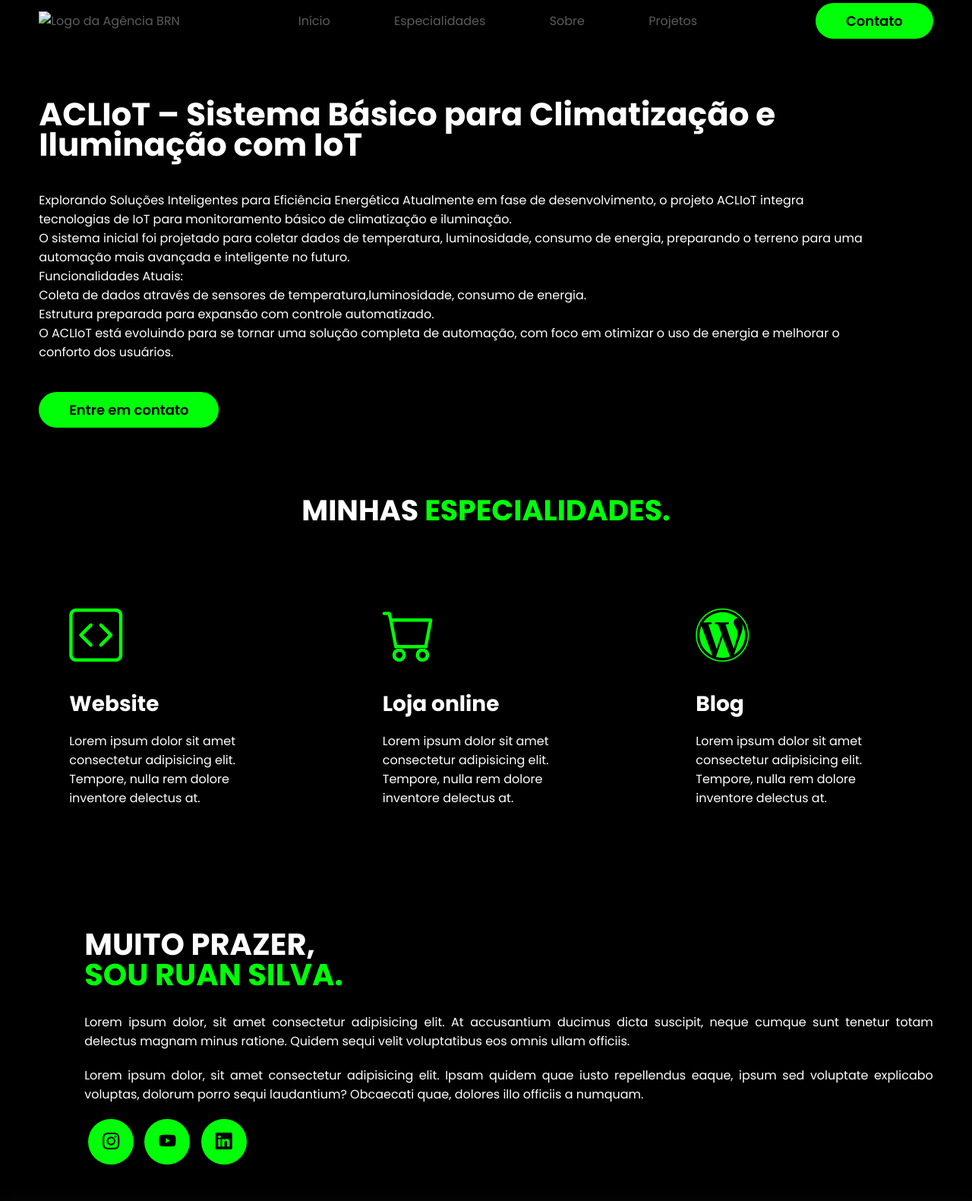
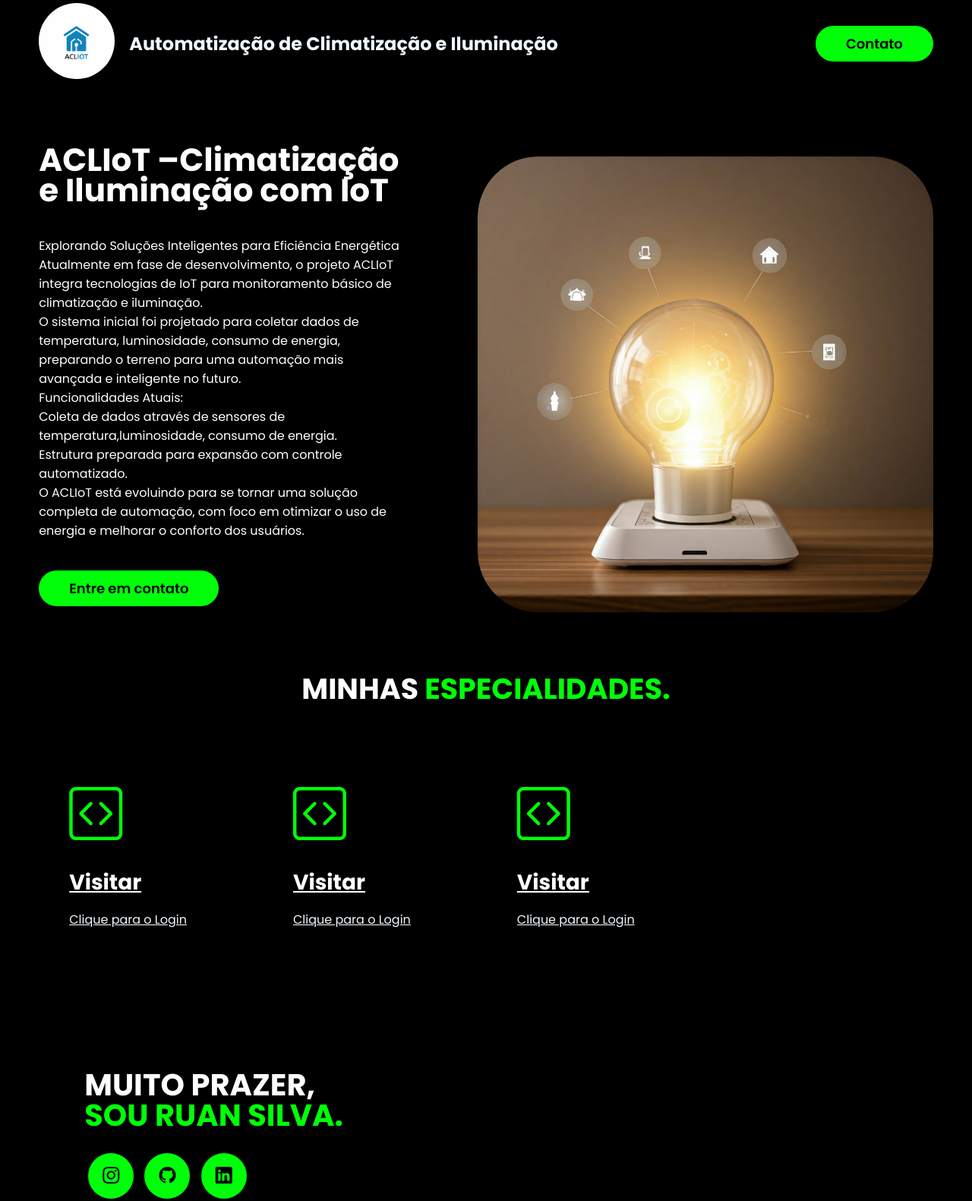
Before and after one commit to Ruansunshine/portfolioAci, a plain HTML site: page index.html in a window 1280 px wide. Shown: the part 36-1617 px from the top of the page at 76% size. Drawn offline with nearby package versions, Linux system fonts and the light colour scheme; a script that the page names is missing.

Commit message:
portfolio finalizado

```diff
--- a/index.html
+++ b/index.html
@@ -23,17 +23,12 @@
         <div class="interface">
             <div class="logo">
                 <a href="#">
-                    <img src="images/logo.png" alt="Logo da Agência BRN">
+                    <img src="imagens/Gemini_Generated_Image_i92peci92peci92p.jpeg" alt="Logo da Agência BRN">
                 </a>
             </div><!--logo-->
 
             <nav class="menu-desktop">
-                <ul>
-                    <li><a href="#">Início</a></li>
-                    <li><a href="#">Especialidades</a></li>
-                    <li><a href="#">Sobre</a></li>
-                    <li><a href="#">Projetos</a></li>
-                </ul>
+               <h1 style="color: aliceblue; margin-right: 40vh;">Automatização de Climatização e Iluminação</h1>
             </nav>
 
             <div class="btn-contato">
@@ -71,7 +66,7 @@
             <div class="interface">
                 <div class="flex">
                     <div class="txt-topo-site">
-                        <h1>ACLIoT – Sistema Básico para Climatização e Iluminação com IoT<span></span></h1>
+                        <h1>ACLIoT –Climatização e Iluminação com IoT<span></span></h1>
                         <p>Explorando Soluções Inteligentes para Eficiência Energética
 
                             Atualmente em fase de desenvolvimento, o projeto ACLIoT integra tecnologias de IoT para monitoramento básico de climatização e iluminação. <br> O sistema inicial foi projetado para coletar dados de temperatura, luminosidade, consumo de energia, preparando o terreno para uma automação mais avançada e inteligente no futuro.
@@ -91,33 +86,51 @@
                     </div><!--txt-topo-site-->
 
                     <div class="img-topo-site">
-                        <img src="images/pessoa.png" alt="">
+                        <img style="border-radius: 10vh;" src="imagens/Gemini_Generated_Image_7zm5gx7zm5gx7zm5.jpeg" alt="">
                     </div><!--img-topo-site-->
                 </div><!--flex-->
             </div><!--interface-->
-        </section><!--topo-do-site-->
-
+        </section>
         <section class="especiliadades">
             <div class="interface">
                 <h2 class="titulo">MINHAS <span>ESPECIALIDADES.</span></h2>
                 <div class="flex">
                     <div class="especialidades-box">
+
                         <i class="bi bi-code-square"></i>
-                        <h3>Website</h3>
-                        <p>Lorem ipsum dolor sit amet consectetur adipisicing elit. Tempore, nulla rem dolore inventore delectus at.</p>
+                        <a href="http://localhost/projetoAci/app/views/users/login.php" class="especialidades-box">
+                        <h3>Visitar</h3>
+                            <p style="color: aliceblue;">Clique para o Login</p>
+
+                        </a>
+
                     </div><!--especialidades-box-->
 
-                    <div class="especialidades-box">
-                        <i class="bi bi-cart"></i>
-                        <h3>Loja online</h3>
-                        <p>Lorem ipsum dolor sit amet consectetur adipisicing elit. Tempore, nulla rem dolore inventore delectus at.</p>
-                    </div><!--especialidades-box-->
+                    <div class="flex">
+                        <div class="especialidades-box">
 
-                    <div class="especialidades-box">
-                        <i class="bi bi-wordpress"></i>
-                        <h3>Blog</h3>
-                        <p>Lorem ipsum dolor sit amet consectetur adipisicing elit. Tempore, nulla rem dolore inventore delectus at.</p>
-                    </div><!--especialidades-box-->
+                            <i class="bi bi-code-square"></i>
+                            <a href="http://localhost/projetoAci/app/views/users/login.php" class="especialidades-box">
+                            <h3>Visitar</h3>
+                                <p style="color: aliceblue;">Clique para o Login</p>
+
+                            </a>
+
+                        </div><!--especialidades-box-->
+
+
+                        <div class="flex">
+                            <div class="especialidades-box">
+
+                                <i class="bi bi-code-square"></i>
+                                <a href="http://localhost/projetoAci/app/views/users/login.php" class="especialidades-box">
+                                <h3>Visitar</h3>
+                                    <p style="color: aliceblue;">Clique para o Login</p>
+
+                                </a>
+
+                            </div><!--especialidades-box-->
+
                 </div><!--flex-->
             </div><!--interface-->
         </section><!--especiliadades-->
@@ -131,12 +144,10 @@
 
                     <div class="txt-sobre">
                         <h2>MUITO PRAZER, <span>SOU RUAN SILVA.</span></h2>
-                        <p>Lorem ipsum dolor, sit amet consectetur adipisicing elit. At accusantium ducimus dicta suscipit, neque cumque sunt tenetur totam delectus magnam minus ratione. Quidem sequi velit voluptatibus eos omnis ullam officiis.</p>
-                        <p>Lorem ipsum dolor, sit amet consectetur adipisicing elit. Ipsam quidem quae iusto repellendus eaque, ipsum sed voluptate explicabo voluptas, dolorum porro sequi laudantium? Obcaecati quae, dolores illo officiis a numquam.</p>
                         <div class="btn-social">
-                            <a href="#"><button><i class="bi bi-instagram"></i></button></a>
-                            <a href="#"><button><i class="bi bi-youtube"></i></button></a>
-                            <a href="#"><button><i class="bi bi-linkedin"></i></button></a>
+                            <a href="https://www.instagram.com/ruansilvaa.s/"><button><i class="bi bi-instagram"></i></button></a>
+                            <a href="https://github.com/Ruansunshine"><button><i class="bi bi-github"></i></button></a>
+                            <a href="https://www.linkedin.com/in/ruanlink/"><button><i class="bi bi-linkedin"></i></button></a>
                         </div><!--btn-social-->
                     </div><!--txt-sobre-->
                 </div><!--flex-->
--- a/style.css
+++ b/style.css
@@ -14,6 +14,12 @@ body {
 .interface {
     max-width: 1280px;
     margin: 0 auto;
+}
+.logo img {
+    max-width: 100%;  /* A imagem se adapta ao tamanho do contêiner */
+    height: auto;     /* Mantém a proporção original da imagem */
+    width: 100px;     /* Defina o tamanho desejado */
+    border-radius: 150vh;
 }
 
 .flex {
@@ -177,6 +183,8 @@ section.topo-do-site .flex {
 .topo-do-site .img-topo-site img {
     position: relative;
     animation: flutuar 2s ease-in-out infinite alternate;
+    width: 600px;     /* Defina o tamanho desejado */
+    height: 600px;
 }
 
 
```
Also changed, not shown: imagens/Gemini_Generated_Image_7zm5gx7zm5gx7zm5.jpeg (added), imagens/Gemini_Generated_Image_i92peci92peci92p.jpeg (added), imagens/Gemini_Generated_Image_yku4liyku4liyku4.jpeg (added), imagens/freepik-home-smart-iot-man-white-in-view-graphics-in-smartphone-sistem-dahsbord-20241024005400VFUh.jpeg (added), imagens/imagemPort.jpeg (added).
